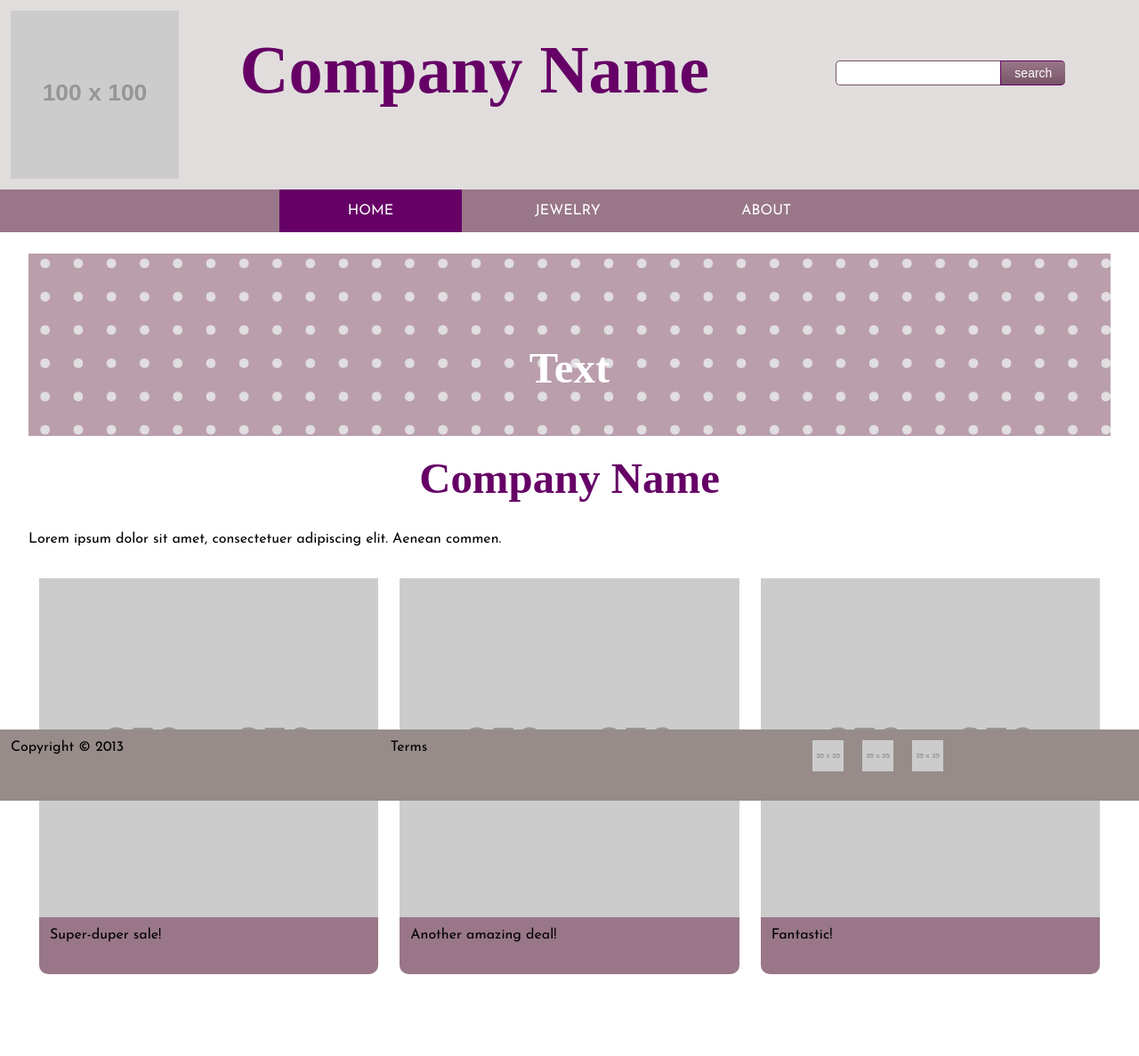
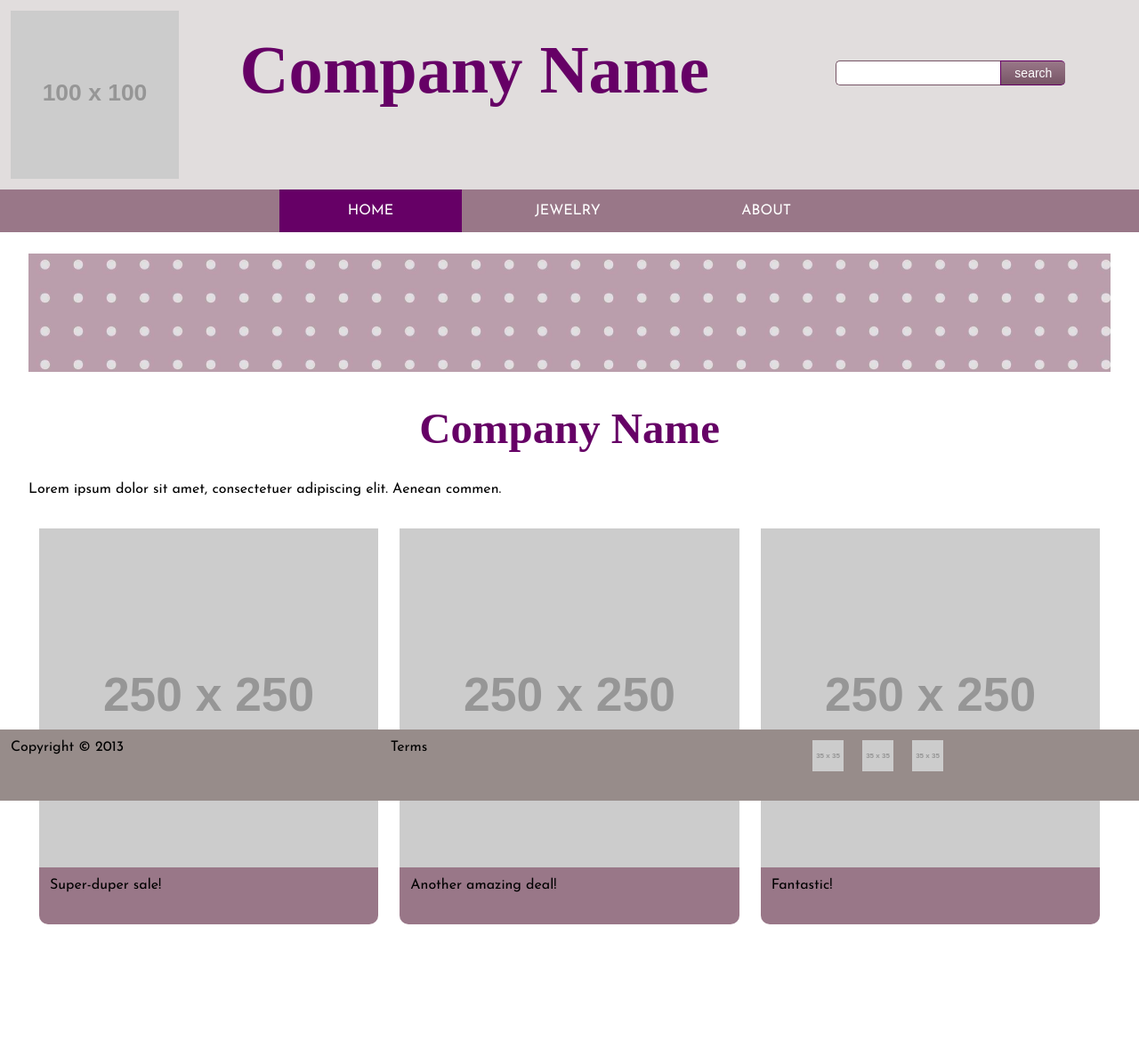
Before and after one commit to kathrinegreenberg/ecommerce-website, a Jekyll site: the page built from index.html, in a window 1280 px wide. Shown: the whole page at 89% size. Built offline with Jekyll 4.4.1, drawn with Linux system fonts in a browser that asks for light colours; some web fonts are replaced; after the commit the page ends 1131 px from its top, so only the background shows below that.

Commit message:
Edited the banner.
Added a margin bottom to the banner. Specified that the banner only be
shown on certain pages.

```diff
--- a/_layouts/default.html
+++ b/_layouts/default.html
@@ -60,9 +60,12 @@
 		</nav>
 	</header>
 
+{% if page.showbanner %}
 	<div class="banner">
-		<h1>Text</h1>
+		<h1>{{page.bannertext}}</h1>
 	</div>
+{% endif %}
+
 
 {{content}}
 
--- a/about.html
+++ b/about.html
@@ -2,6 +2,7 @@
 layout: default
 title: About
 meta: "A website about different types of jewelry."
+showbanner: yes
 ---
 
 <h1>About</h1>
--- a/css/header.css
+++ b/css/header.css
@@ -109,6 +109,7 @@
 	background: url("../images/banner.jpg") no-repeat center center;
 	background-size: cover;
 	padding: 5rem 1rem 1rem;
+	margin-bottom: 1rem;
 	text-align: center;
 	color: #fff;
 }
--- a/index.html
+++ b/index.html
@@ -2,6 +2,7 @@
 layout: default
 title: Home
 meta: "A website for looking at and purchasing jewelry."
+showbanner: yes
 ---
 
 <h1>Company Name</h1>
```
Also changed, not shown: 5 other files.
